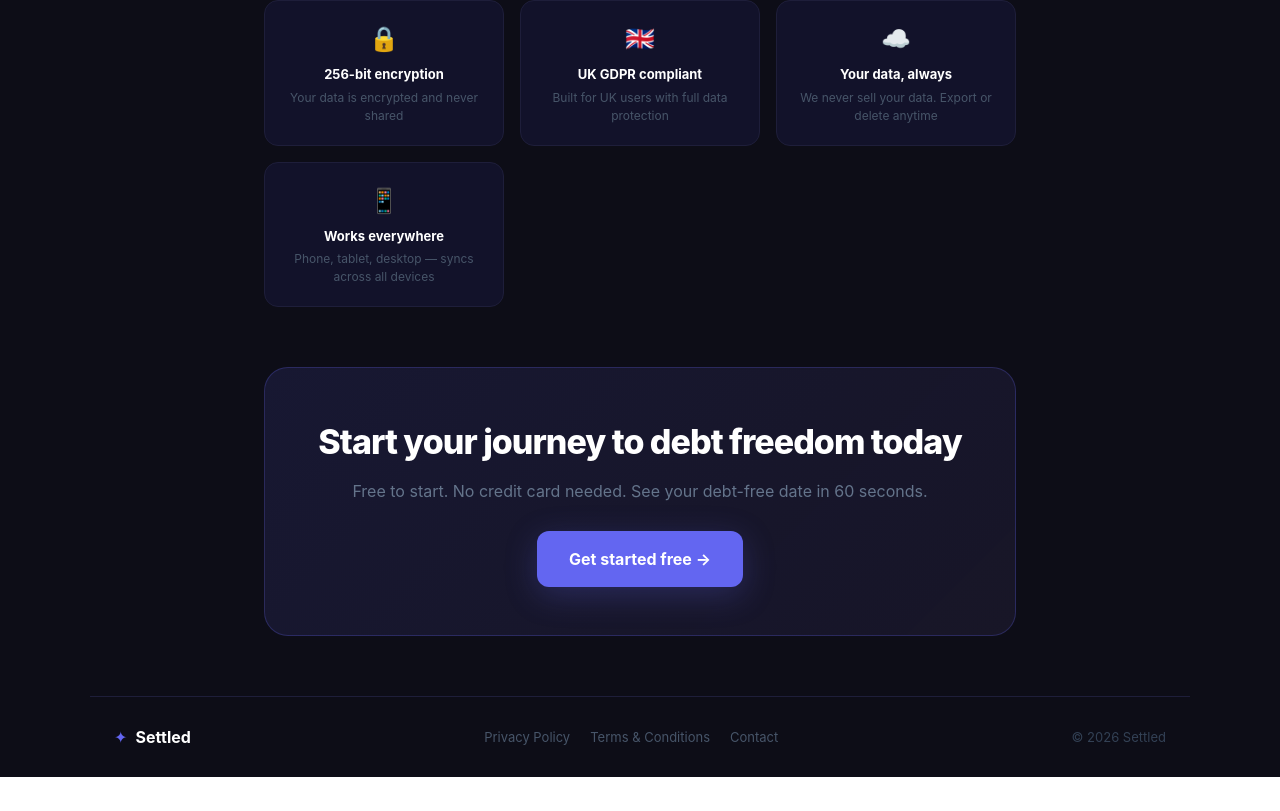
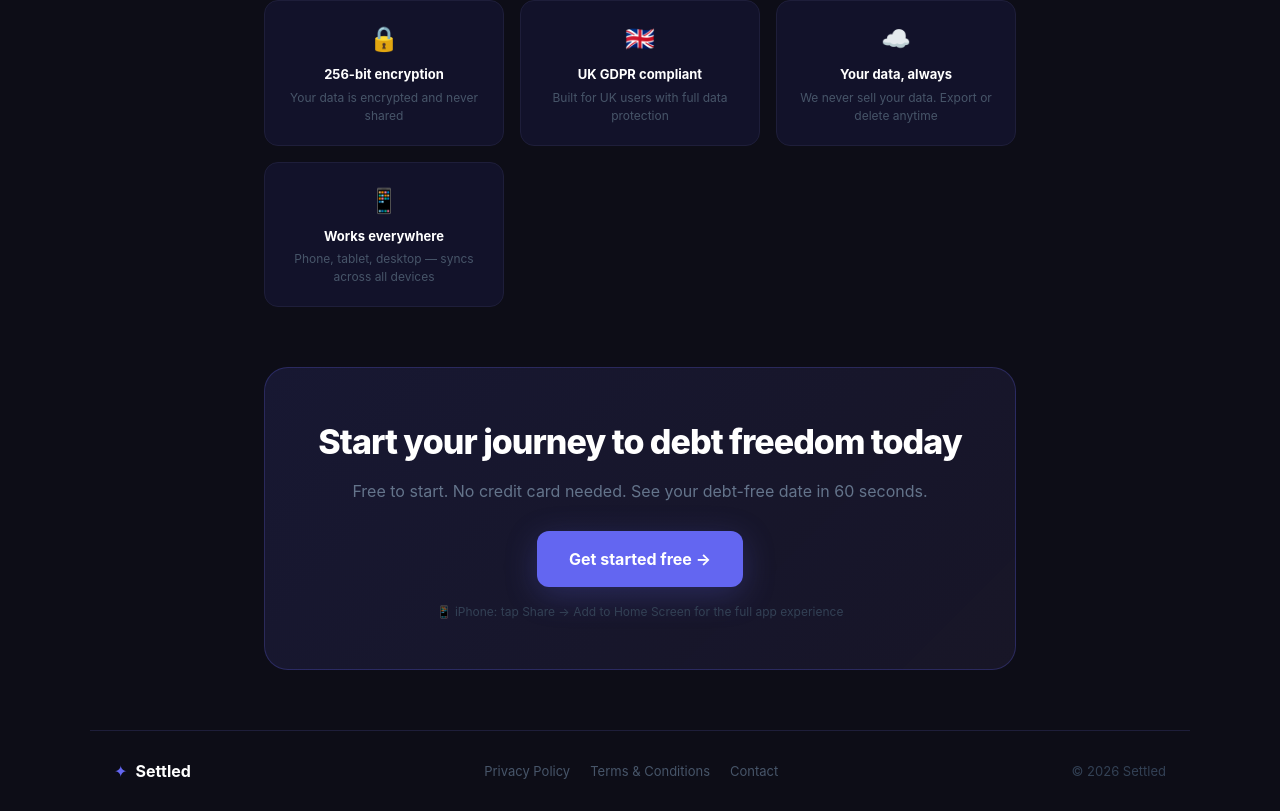
Before and after one commit to MTofaris/settled-app, a React (Vite) app: page / in a window 1280 px wide. Shown: the part 2747-3558 px from the top of the page. Before the commit the page ends 3524 px from the top, so only its background shows below. Built offline with nearby package versions, Linux system fonts and the light colour scheme.

Commit message:
Add to Home Screen

```diff
--- a/src/Settled.tsx
+++ b/src/Settled.tsx
@@ -350,6 +350,7 @@ function LandingPage({onGetStarted}) {
           <h2 style={{fontSize:"clamp(22px,4vw,34px)",fontWeight:800,color:"#fff",letterSpacing:"-1px",marginBottom:12}}>Start your journey to debt freedom today</h2>
           <p style={{fontSize:16,color:"#64748b",marginBottom:28}}>Free to start. No credit card needed. See your debt-free date in 60 seconds.</p>
           <button style={S.btnPrimary} onClick={onGetStarted}>Get started free →</button>
+          <div style={{fontSize:12,color:"#334155",marginTop:16}}>📱 iPhone: tap Share → Add to Home Screen for the full app experience</div>
         </div>
       </div>
 
```
